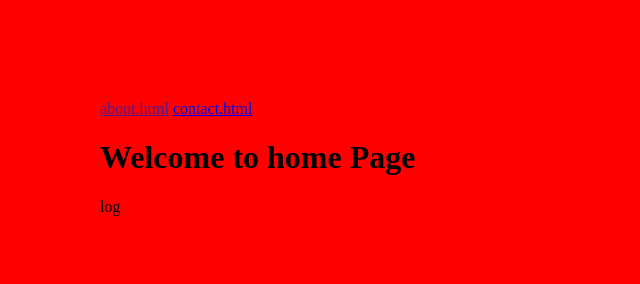
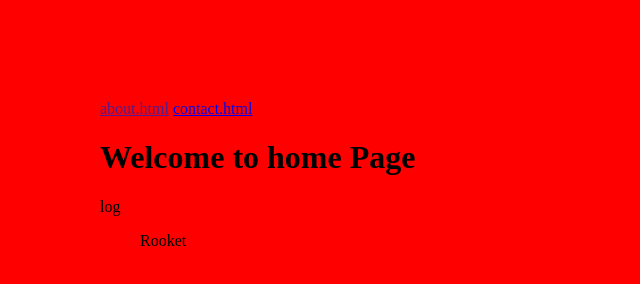
Before and after one commit to raziehghanoni/rproject, a plain HTML site: page index.html in a window 1280 px wide. Shown: the full height of the page, 0-640 px from the left. Drawn offline with Linux system fonts and the light colour scheme.

Commit message:
Update index.html

```diff
--- a/index.html
+++ b/index.html
@@ -16,6 +16,7 @@
 <p>
   log
 </p>
+    <ul>Rooket</ul>
     <script src="js/main.js"></script>
   </body>
 </html>
```
